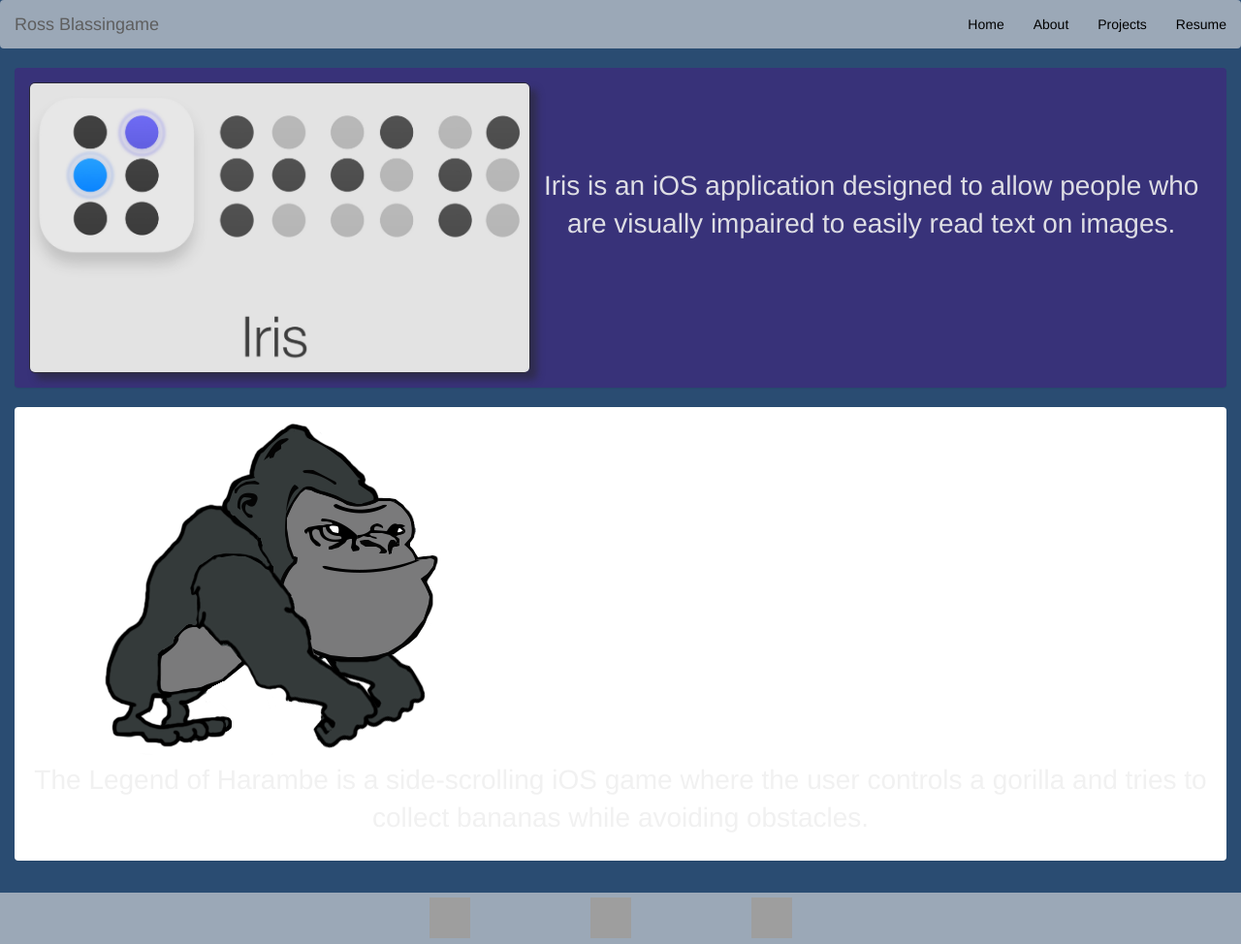
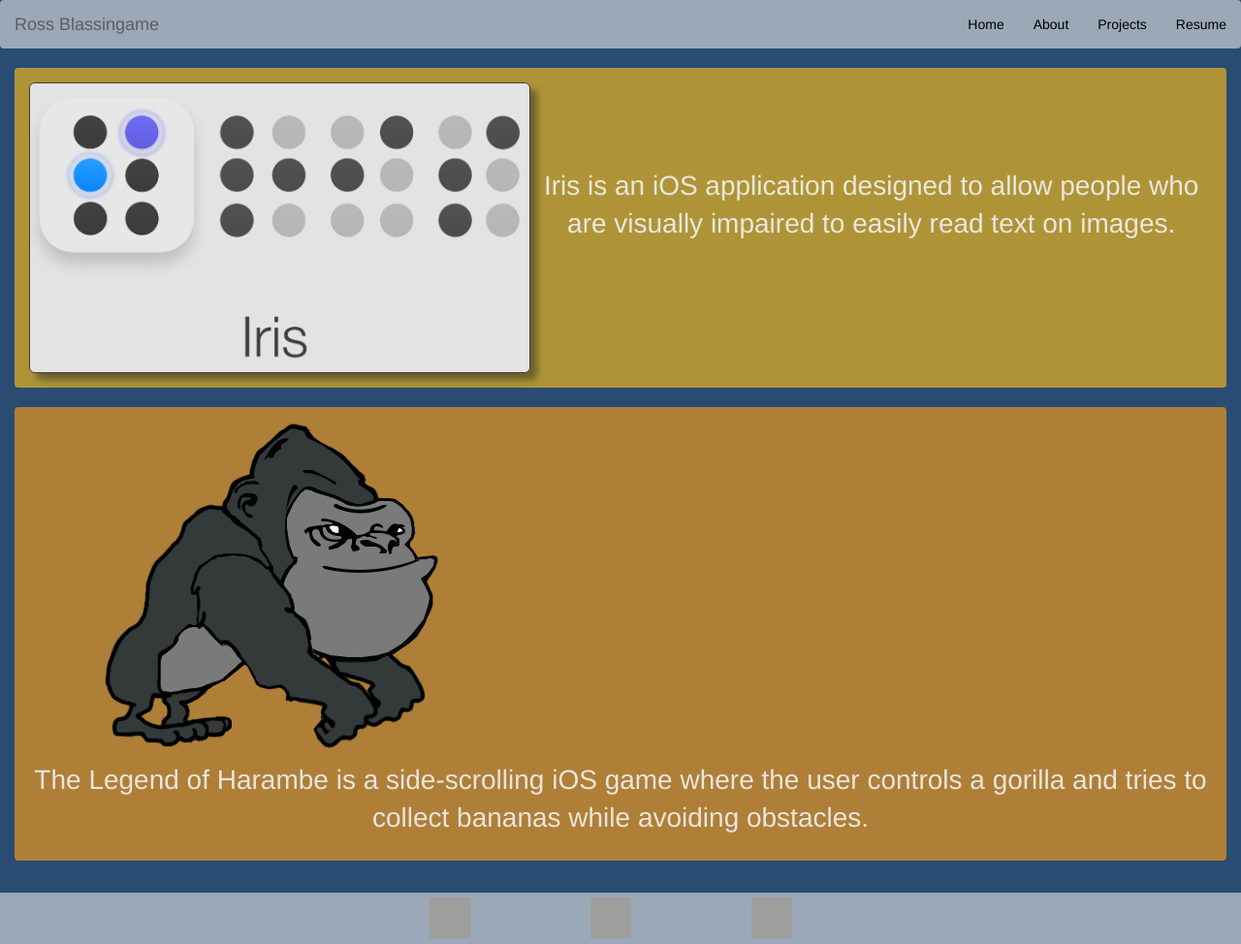
Before and after one commit to RossBlassingame/RossBlassingame.github.io, a Jekyll site: the page built from projects/index.html, in a window 1280 px wide. Shown: the whole page at 97% size. Built offline with Jekyll 4.4.1, drawn with Linux system fonts in a browser that asks for light colours; nearby versions of some CDN libraries; grey boxes are pictures that could not be loaded.

Commit message:
Update main.css

```diff
--- a/css/main.css
+++ b/css/main.css
@@ -84,7 +84,7 @@ ul.posts li {
     text-align:center;
 }
 #irisPanel {
-    background-color: rgb(56, 50, 121);
+    background-color: rgb(175, 148, 55);
     color: rgba(240,240,240,.8);
     min-height:330px;
     max-height:330px;
@@ -100,5 +100,8 @@ ul.posts li {
     margin-top:87px;
 }
 .panel {
-    border:0px;
+    border:1px;
 }
+#harambePanel {
+    background-color:rgb(175, 127, 55);
+}
```
